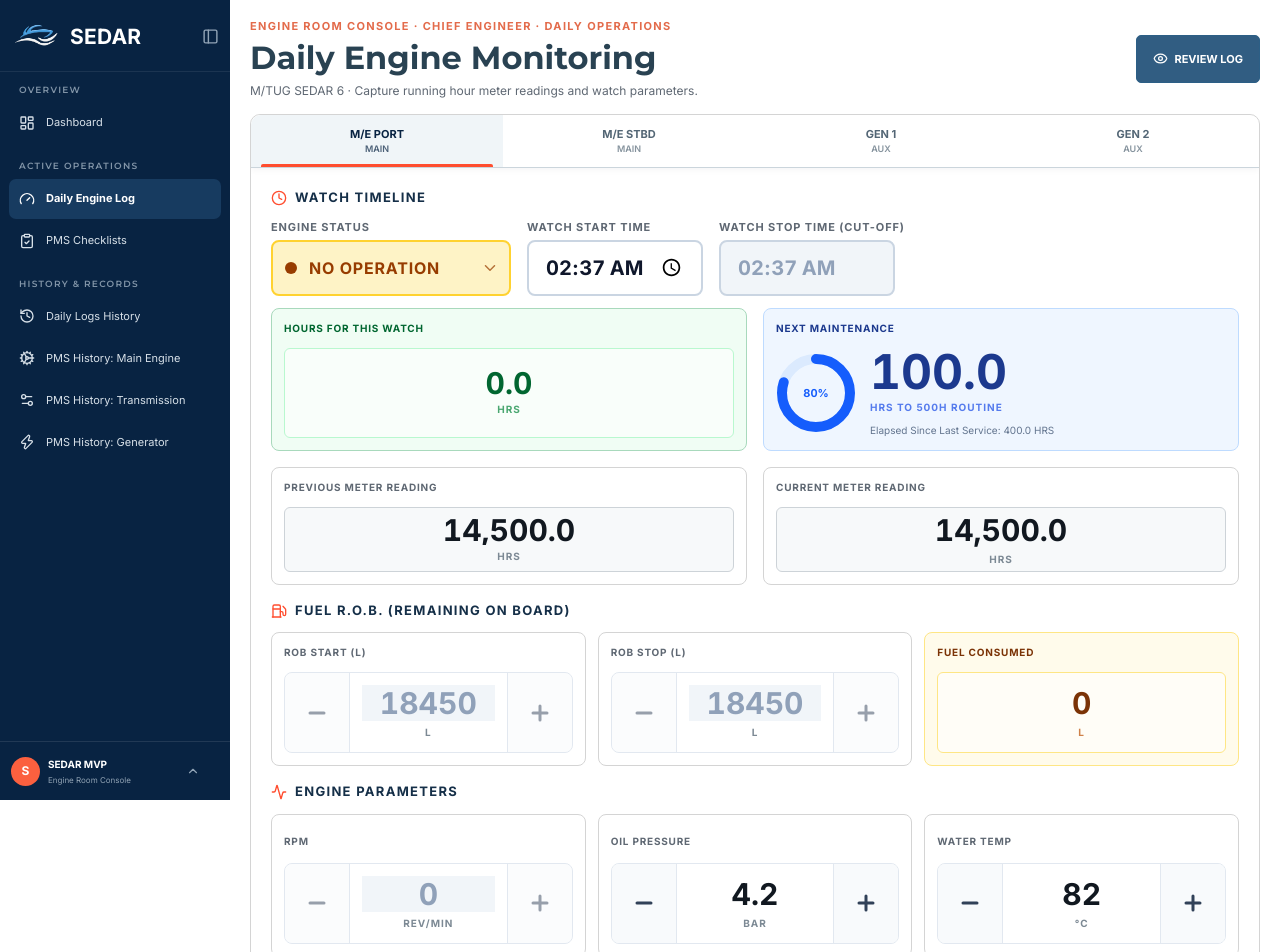
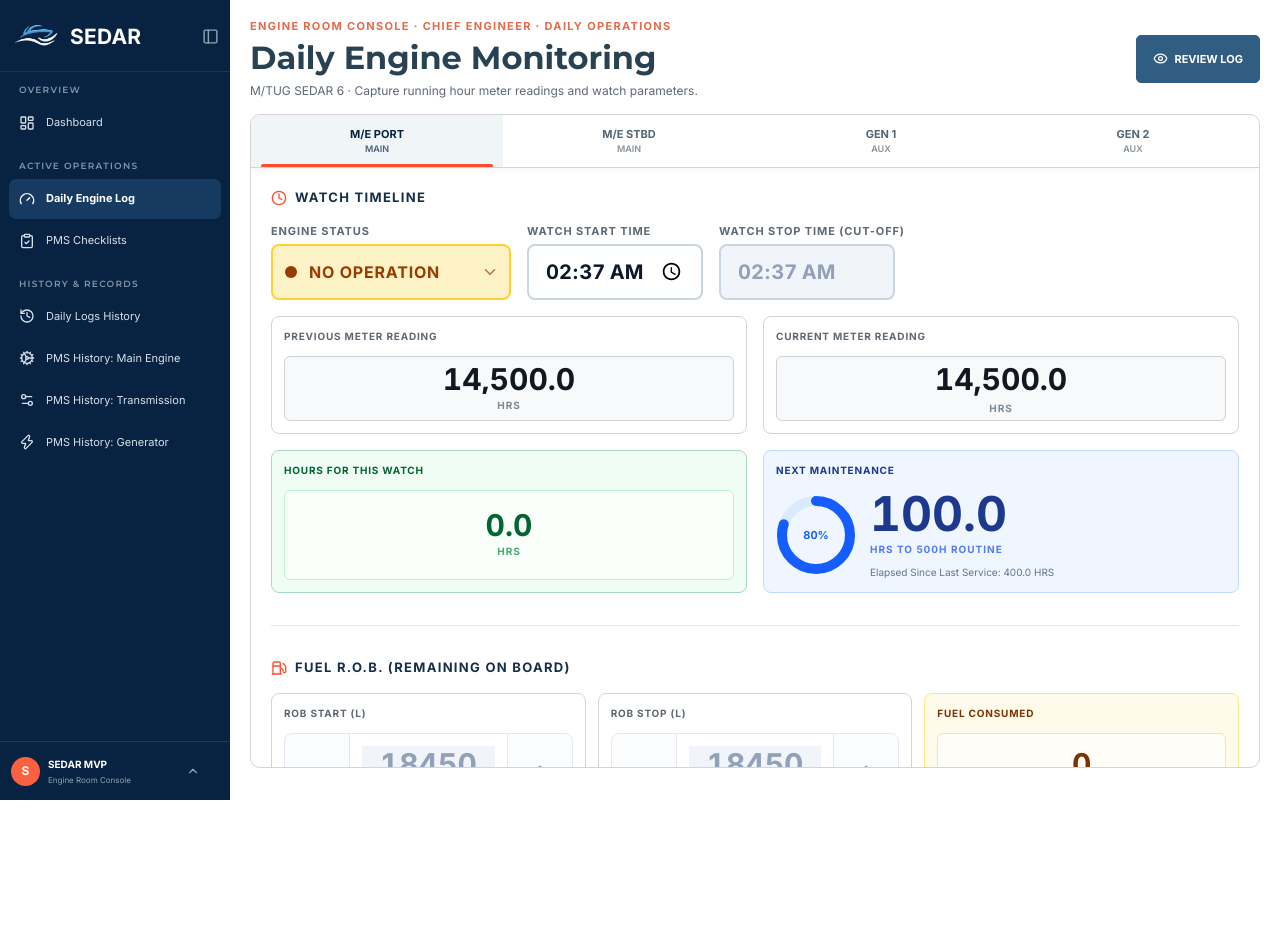
Before and after one commit to EdrianHernandez/sedar-layout, a React (Vite) app: page /chief-engineer/monitoring in a window 1280 px wide. Shown: the top 952 px of the page. After the commit the page ends 800 px from the top, so only its background shows below. Built offline with nearby package versions, Linux system fonts and the light colour scheme.

Commit message:
feat: enhance DailyEngineMonitorCard layout and styling for improved usability

```diff
--- a/src/components/chief-engineer/DailyEngineMonitorCard.tsx
+++ b/src/components/chief-engineer/DailyEngineMonitorCard.tsx
@@ -92,7 +92,7 @@ function MetricStepper({ label, unit, value, min, max, step, decimals = 0, disab
   }
 
   return (
-    <div className="rounded-lg border border-[#d4d4d4] bg-white p-3">
+    <div className="flex h-full flex-col rounded-lg border border-[#d4d4d4] bg-white p-3">
       <span className="text-[10px] font-bold uppercase tracking-[.08em] text-[#5f6873]">{label}</span>
       <div className="mt-3 flex flex-row items-stretch overflow-hidden rounded-lg border border-slate-200 bg-white">
         <button
@@ -225,9 +225,9 @@ export function DailyEngineMonitorCard({ log, onEngineChange, onUpdate, readOnly
   }, [isNoOperation, readOnly, watchStart, watchStop, setWatchStop])
 
   return (
-    <section className="tech-panel" aria-label="Daily Engine Monitor">
+    <section className="tech-panel tech-console" aria-label="Daily Engine Monitor">
       <div
-        className="profile-tabs"
+        className="profile-tabs shrink-0"
         role="tablist"
         aria-label="Engine selector"
         style={{ borderTop: 'none', borderLeft: 'none', borderRight: 'none' }}
@@ -250,14 +250,14 @@ export function DailyEngineMonitorCard({ log, onEngineChange, onUpdate, readOnly
         })}
       </div>
 
-      <div className="grid gap-4 p-4 sm:p-5">
+      <div className="tech-console-body flex flex-col p-4 sm:p-5">
         <div>
-          <span className="flex items-center gap-2">
+          <span className="mb-4 flex items-center gap-2">
             <Clock size={16} className="text-[#ff4d2f]" aria-hidden="true" />
             <span className="text-[13px] font-extrabold uppercase tracking-[.1em] text-[#152f48]">Watch Timeline</span>
           </span>
 
-          <div className="mt-3 flex flex-wrap items-end gap-4">
+          <div className="flex flex-wrap items-end gap-4">
             <label className="grid w-[240px] shrink-0 gap-1">
               <span className={ROW_LABEL_CLS}>Engine Status</span>
               <div className={`relative ${activeStatusOption.text}`}>
@@ -309,8 +309,34 @@ export function DailyEngineMonitorCard({ log, onEngineChange, onUpdate, readOnly
             </label>
           </div>
 
-          <div className="mt-3 grid grid-cols-1 gap-4 md:grid-cols-2">
-            <div className="flex flex-col rounded-lg border border-[#a8d9bc] bg-green-50 p-3 text-green-800">
+          <div className="mt-4 grid grid-cols-1 gap-4 md:grid-cols-2">
+            <div className="flex h-full flex-col rounded-lg border border-[#d4d4d4] bg-white p-3">
+              <span className="text-[10px] font-bold uppercase tracking-[.08em] text-[#5f6873]">Previous Meter Reading</span>
+              <div className="mt-3 flex min-h-14 flex-1 flex-col items-center justify-center rounded-md border border-[#cdd3d8] bg-[#f7f9fa] px-1 py-1">
+                <span className="truncate text-3xl font-black tabular-nums leading-none text-[#111820]">
+                  {log.meterPrevious.toLocaleString('en-US', { minimumFractionDigits: 1, maximumFractionDigits: 1 })}
+                </span>
+                <span className="mt-1 text-[10px] font-bold uppercase tracking-widest text-[#7c8994]">HRS</span>
+              </div>
+            </div>
+
+            <div className="flex h-full flex-col rounded-lg border border-[#d4d4d4] bg-white p-3">
+              <span className="text-[10px] font-bold uppercase tracking-[.08em] text-[#5f6873]">Current Meter Reading</span>
+              <div className="mt-3 flex min-h-14 flex-1 flex-col items-center justify-center rounded-md border border-[#cdd3d8] bg-[#f7f9fa] px-1 py-1">
+                <input
+                  type="text"
+                  inputMode="decimal"
+                  readOnly
+                  tabIndex={-1}
+                  aria-label="Current meter reading (auto-computed from watch times)"
+                  value={displayMeter.toLocaleString('en-US', { minimumFractionDigits: 1, maximumFractionDigits: 1 })}
+                  className="no-number-spinner w-full cursor-not-allowed bg-transparent text-center text-3xl font-black tabular-nums leading-none text-[#111820] outline-none focus:outline-none"
+                />
+                <span className="mt-1 text-[10px] font-bold uppercase tracking-widest text-[#7c8994]">HRS</span>
+              </div>
+            </div>
+
+            <div className="flex h-full flex-col rounded-lg border border-[#a8d9bc] bg-green-50 p-3 text-green-800">
               <span className="text-[10px] font-bold uppercase tracking-[.08em]">Hours for this Watch</span>
               <div className="mt-3 flex min-h-14 flex-1 flex-col items-center justify-center rounded-md border border-green-200 bg-white/60 px-1 py-1">
                 <strong className="text-3xl font-black tabular-nums leading-none">{watchHours.toFixed(1)}</strong>
@@ -318,7 +344,7 @@ export function DailyEngineMonitorCard({ log, onEngineChange, onUpdate, readOnly
               </div>
             </div>
 
-            <div className={`flex flex-col rounded-lg border p-3 ${tone.card}`}>
+            <div className={`flex h-full flex-col rounded-lg border p-3 ${tone.card}`}>
               <div className="flex flex-wrap items-center justify-between gap-2">
                 <span className="text-[10px] font-bold uppercase tracking-[.08em]">Next Maintenance</span>
                 {pmsTone === 'critical' && (
@@ -365,43 +391,19 @@ export function DailyEngineMonitorCard({ log, onEngineChange, onUpdate, readOnly
                 </div>
               </div>
             </div>
-
-            <div className="flex flex-col rounded-lg border border-[#d4d4d4] bg-white p-3">
-              <span className="text-[10px] font-bold uppercase tracking-[.08em] text-[#5f6873]">Previous Meter Reading</span>
-              <div className="mt-3 flex min-h-14 flex-1 flex-col items-center justify-center rounded-md border border-[#cdd3d8] bg-[#f7f9fa] px-1 py-1">
-                <span className="truncate text-3xl font-black tabular-nums leading-none text-[#111820]">
-                  {log.meterPrevious.toLocaleString('en-US', { minimumFractionDigits: 1, maximumFractionDigits: 1 })}
-                </span>
-                <span className="mt-1 text-[10px] font-bold uppercase tracking-widest text-[#7c8994]">HRS</span>
-              </div>
-            </div>
-
-            <div className="flex flex-col rounded-lg border border-[#d4d4d4] bg-white p-3">
-              <span className="text-[10px] font-bold uppercase tracking-[.08em] text-[#5f6873]">Current Meter Reading</span>
-              <div className="mt-3 flex min-h-14 flex-1 flex-col items-center justify-center rounded-md border border-[#cdd3d8] bg-[#f7f9fa] px-1 py-1">
-                <input
-                  type="text"
-                  inputMode="decimal"
-                  readOnly
-                  tabIndex={-1}
-                  aria-label="Current meter reading (auto-computed from watch times)"
-                  value={displayMeter.toLocaleString('en-US', { minimumFractionDigits: 1, maximumFractionDigits: 1 })}
-                  className="no-number-spinner w-full cursor-not-allowed bg-transparent text-center text-3xl font-black tabular-nums leading-none text-[#111820] outline-none focus:outline-none"
-                />
-                <span className="mt-1 text-[10px] font-bold uppercase tracking-widest text-[#7c8994]">HRS</span>
-              </div>
-            </div>
           </div>
         </div>
 
+        <hr className="my-8 border-slate-200" />
+
         <div>
-          <span className="flex items-center gap-2">
+          <span className="mb-4 flex items-center gap-2">
             <Fuel size={16} className="text-[#ff4d2f]" aria-hidden="true" />
             <span className="text-[13px] font-extrabold uppercase tracking-[.1em] text-[#152f48]">Fuel R.O.B. (Remaining On Board)</span>
           </span>
 
-          <div className="mt-3 grid gap-3 sm:grid-cols-3">
-            <div className="flex flex-col rounded-lg border border-[#d4d4d4] bg-white p-3">
+          <div className="grid gap-3 sm:grid-cols-3">
+            <div className="flex h-full flex-col rounded-lg border border-[#d4d4d4] bg-white p-3">
               <span className="text-[10px] font-bold uppercase tracking-[.08em] text-[#5f6873]">ROB Start (L)</span>
               <div className="mt-3 flex flex-row items-stretch overflow-hidden rounded-lg border border-slate-200 bg-white">
                 <button
@@ -442,7 +444,7 @@ export function DailyEngineMonitorCard({ log, onEngineChange, onUpdate, readOnly
               </div>
             </div>
 
-            <div className="flex flex-col rounded-lg border border-[#d4d4d4] bg-white p-3">
+            <div className="flex h-full flex-col rounded-lg border border-[#d4d4d4] bg-white p-3">
               <span className="text-[10px] font-bold uppercase tracking-[.08em] text-[#5f6873]">ROB Stop (L)</span>
               <div className="mt-3 flex flex-row items-stretch overflow-hidden rounded-lg border border-slate-200 bg-white">
                 <button
@@ -483,7 +485,7 @@ export function DailyEngineMonitorCard({ log, onEngineChange, onUpdate, readOnly
               </div>
             </div>
 
-            <div className="flex flex-col rounded-lg border border-amber-200 bg-amber-50 p-3 text-amber-900">
+            <div className="flex h-full flex-col rounded-lg border border-amber-200 bg-amber-50 p-3 text-amber-900">
               <span className="text-[10px] font-bold uppercase tracking-[.08em]">Fuel Consumed</span>
               <div className="mt-3 flex min-h-14 flex-1 flex-col items-center justify-center rounded-md border border-amber-200 bg-white/60 px-1 py-1">
                 <strong className="text-3xl font-black tabular-nums">{consumption.toLocaleString()}</strong>
@@ -493,12 +495,14 @@ export function DailyEngineMonitorCard({ log, onEngineChange, onUpdate, readOnly
           </div>
         </div>
 
+        <hr className="my-8 border-slate-200" />
+
         <div>
-          <span className="flex items-center gap-2">
+          <span className="mb-4 flex items-center gap-2">
             <Activity size={16} className="text-[#ff4d2f]" aria-hidden="true" />
             <span className="text-[13px] font-extrabold uppercase tracking-[.1em] text-[#152f48]">Engine Parameters</span>
           </span>
-          <div className="mt-3 grid gap-3 md:grid-cols-3">
+          <div className="grid gap-3 md:grid-cols-3">
             <MetricStepper label="RPM" unit="rev/min" value={log.rpm} min={0} max={1000} step={5} disabled={isNoOperation || readOnly} onChange={(rpm) => onUpdate({ ...log, rpm })} />
             <MetricStepper label="Oil Pressure" unit="bar" value={log.oilPressure} min={0} max={8} step={0.1} decimals={1} disabled={readOnly} onChange={(oilPressure) => onUpdate({ ...log, oilPressure })} />
             <MetricStepper label="Water Temp" unit="°C" value={log.waterTemp} min={0} max={110} step={1} disabled={readOnly} onChange={(waterTemp) => onUpdate({ ...log, waterTemp })} />
```
Also changed, not shown: src/index.css.
